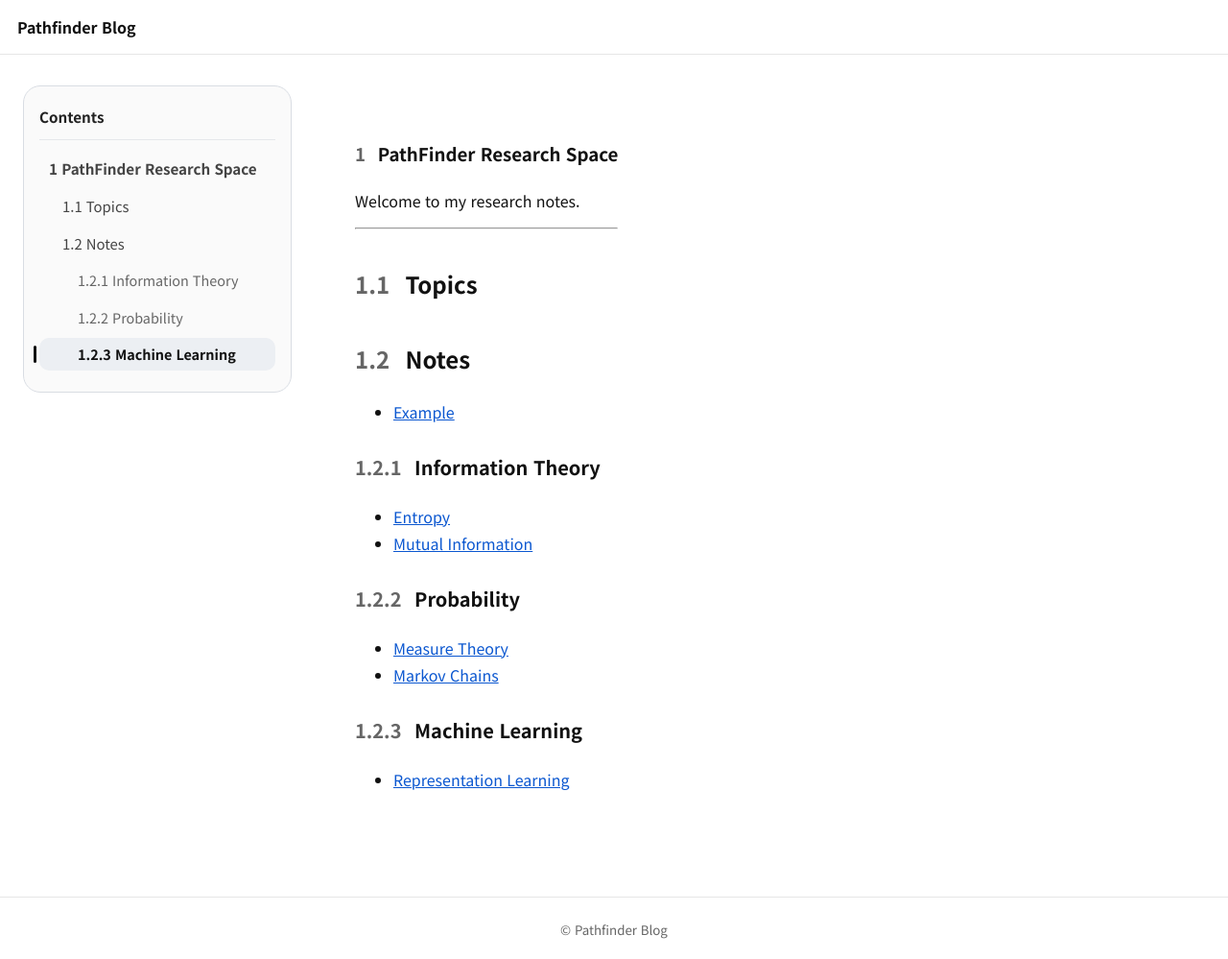
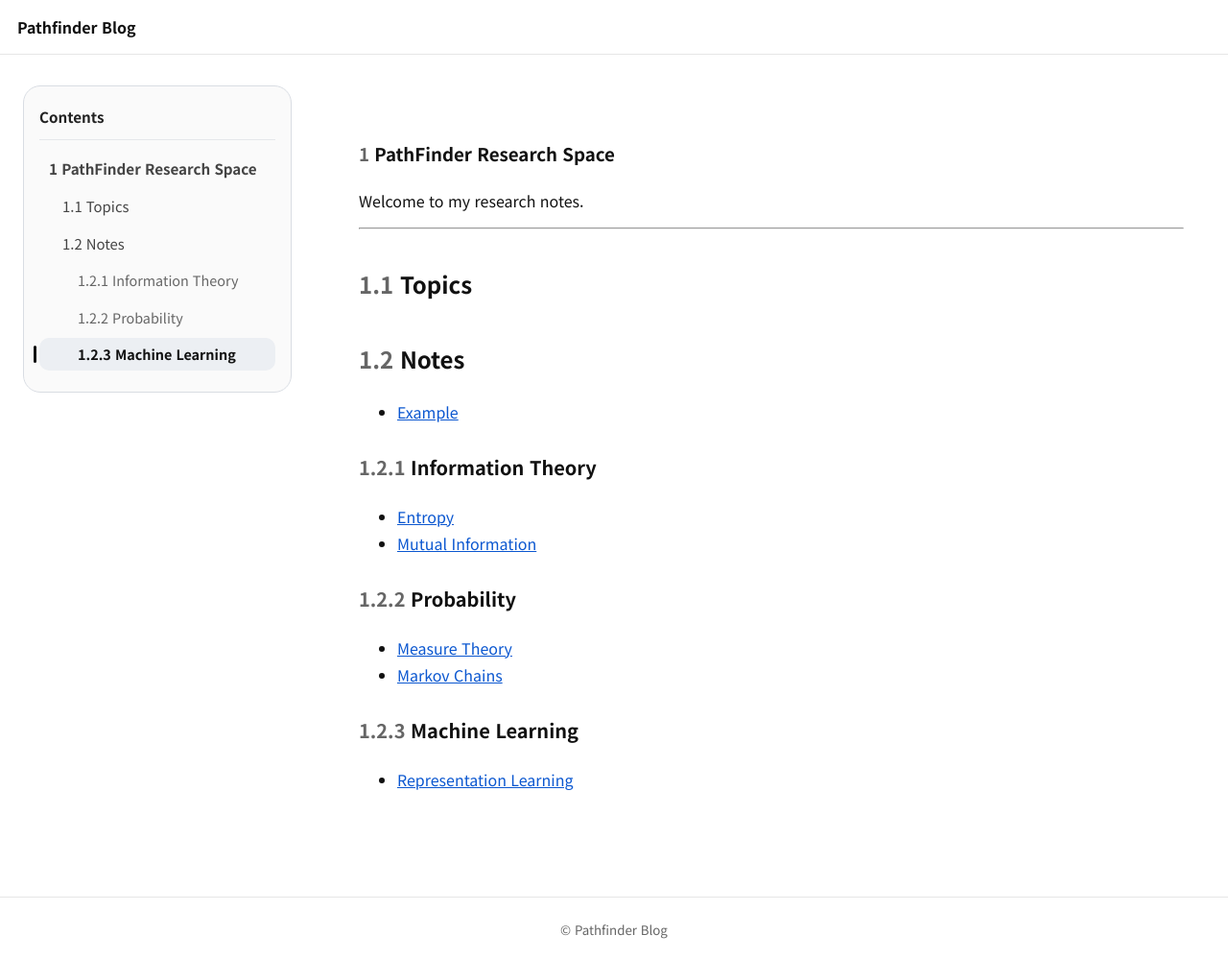
Before and after one commit to pathfinder-J/pathfinder-J.github.io, a Jekyll site: the page built from index.md, in a window 1280 px wide and 999 px high. Shown: the whole window at 96% size. Built offline with Jekyll 4.4.1, drawn with Linux system fonts in a browser that asks for light colours; our own code applies the rules of GitHub Pages for plain Markdown files.

Commit message:
Update toc.css

```diff
--- a/assets/css/toc.css
+++ b/assets/css/toc.css
@@ -10,19 +10,23 @@
   margin: 0 auto;
   padding: 32px 24px;
   box-sizing: border-box;
-  overflow: visible;
 }
 
 .page-toc-column {
   width: 280px;
   flex: 0 0 280px;
   align-self: flex-start;
-  overflow: visible;
+  position: sticky;
+  top: 24px;
+  height: fit-content;
+}
+
+.page-content-column {
+  flex: 1;
+  min-width: 0;
 }
 
 .post-toc {
-  position: sticky;
-  top: 24px;
   max-height: calc(100vh - 48px);
   overflow-y: auto;
   padding: 18px 16px;
@@ -59,11 +63,10 @@
   color: #444;
   line-height: 1.55;
   font-size: 0.95rem;
+  padding: 6px 10px;
+  border-radius: 10px;
   word-break: keep-all;
   overflow-wrap: anywhere;
-  padding: 6px 10px;
-  border-radius: 10px;
-  transition: background-color 0.18s ease, color 0.18s ease;
 }
 
 .post-toc a:hover {
@@ -104,7 +107,6 @@
   background: #111;
 }
 
-/* 본문 heading 번호 스타일 */
 .post-content h1,
 .post-content h2,
 .post-content h3 {
@@ -114,21 +116,6 @@
 .post-content .heading-number {
   color: #666;
   font-weight: 600;
-  margin-right: 0.4em;
-}
-
-/* TOC 스크롤바 */
-.post-toc::-webkit-scrollbar {
-  width: 8px;
-}
-
-.post-toc::-webkit-scrollbar-thumb {
-  background: #d0d5db;
-  border-radius: 999px;
-}
-
-.post-toc::-webkit-scrollbar-track {
-  background: transparent;
 }
 
 @media (max-width: 1100px) {
@@ -139,20 +126,11 @@
 
   .page-toc-column {
     width: 100%;
-    flex: none;
+    position: static;
     margin-bottom: 24px;
   }
 
   .post-toc {
-    position: static;
     max-height: none;
   }
-}    flex: none;
-  }
-
-  .post-toc {
-    position: static;
-    max-height: none;
-    margin-bottom: 24px;
-  }
 }
```
